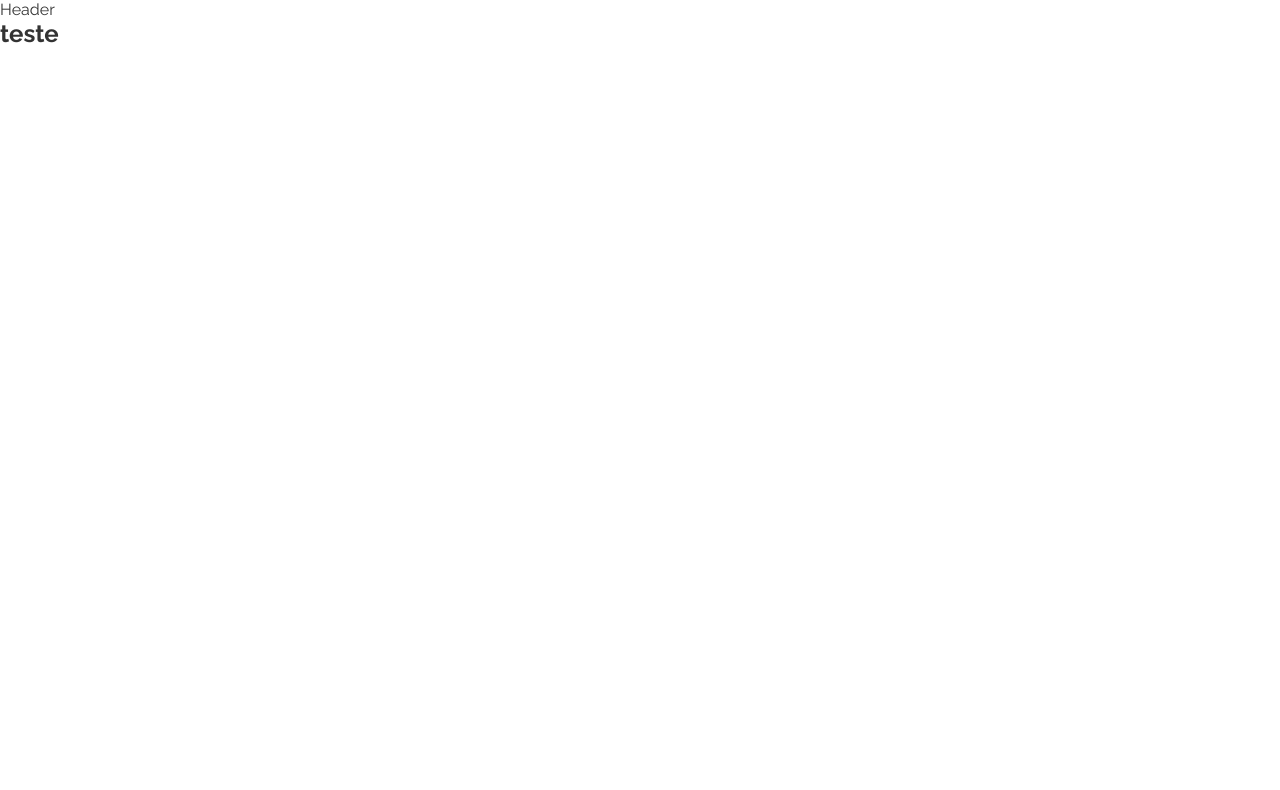
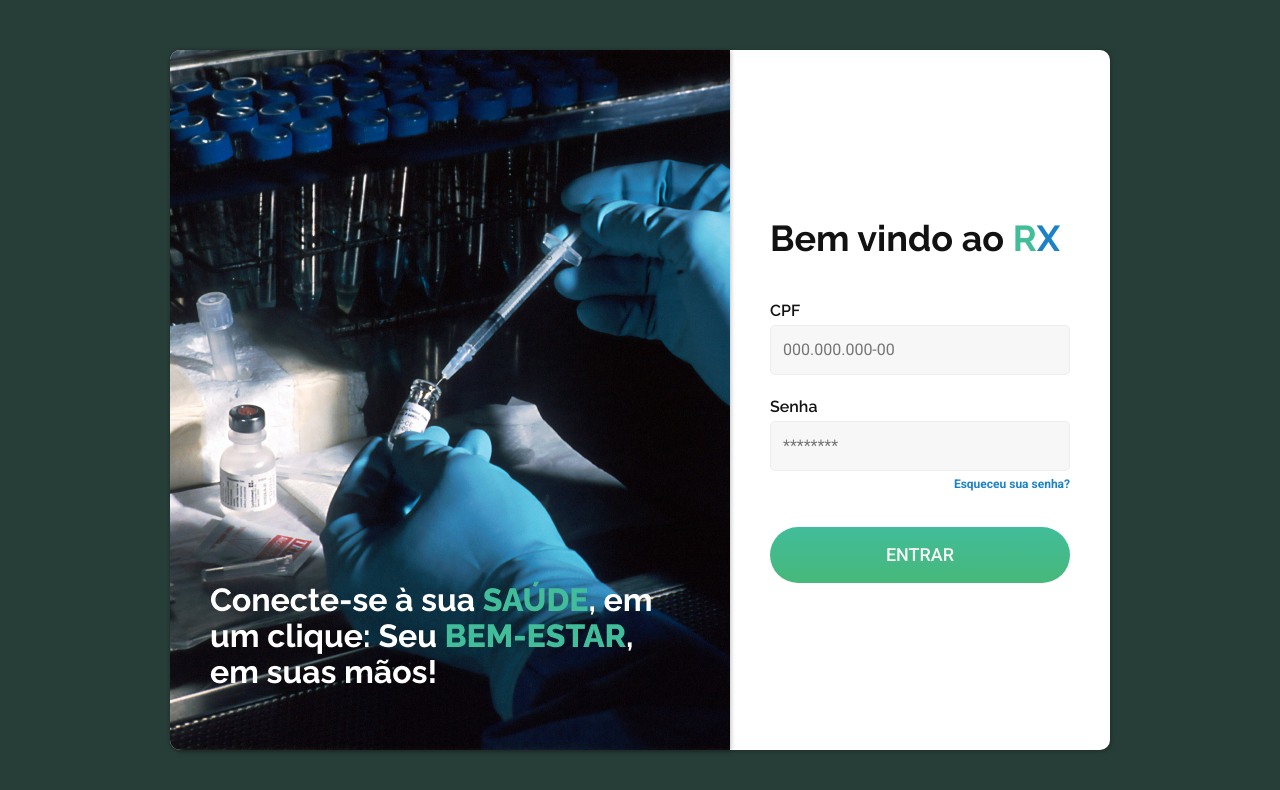
Before and after one commit to LuisFMQC/konsist-laudos, a React (Create React App) app: page /login in a window 1280 px wide. Shown: the top 790 px of the page. Built offline with nearby package versions, Linux system fonts and the light colour scheme; the HTML template or start-up script is replaced by a standard one.

Commit message:
pagina de login pronta

```diff
--- a/src/App.tsx
+++ b/src/App.tsx
@@ -4,6 +4,7 @@ import "./App.css";
 import { BrowserRouter, Route, Routes } from "react-router-dom";
 import Principal from "./Components/Inicial/Principal";
 import Login from "./Components/Login/Login";
+import Header from "./Components/Header";
 
 function App() {
   return (
--- a/src/Components/Form/Input.module.css
+++ b/src/Components/Form/Input.module.css
@@ -0,0 +1,49 @@
+.wrapper {
+  margin-bottom: 20px;
+}
+
+.input {
+  background: #f7f7f7;
+  border: 1px solid #ededed;
+  border-radius: 5px;
+  padding: 12px 0px 12px 12px;
+  box-sizing: border-box;
+  font-family: var(--type-second);
+  font-style: normal;
+  font-weight: 400;
+  font-size: 16px;
+  line-height: 24px;
+  color: #707070;
+  transition: 0.2s;
+  width: 100%;
+}
+
+.input:focus,
+.input:hover {
+  outline: none;
+  border-color: #41bd9a;
+  background: white;
+  box-shadow: 0 0 0 3px rgba(65, 189, 154, 0.3);
+}
+
+.label {
+  display: block;
+  font-family: var(--type-first);
+  font-weight: 600;
+  font-size: 16px;
+  line-height: 24px;
+  color: #121212;
+  padding-bottom: 2px;
+}
+
+.error {
+  color: #f31;
+  font-family: var(--type-second);
+  font-size: 12px;
+  line-height: 12px;
+  margin-top: 4px;
+}
+
+.col2 {
+  grid-column: span 2;
+}
--- a/src/Components/Form/Input.tsx
+++ b/src/Components/Form/Input.tsx
@@ -1,8 +1,34 @@
-import React from "react";
-import styles from "./Input.module.css";
+import React from 'react'
+import styles from './Input.module.css'
 
-const Input = () => {
-  return <div>Input</div>;
-};
+type InputType = {
+  label: string,
+  type: string,
+  name: string,
+  value: string | undefined,
+  onChange: React.ChangeEventHandler<HTMLInputElement>,
+  error: string | null,
+  onBlur: React.FocusEventHandler<HTMLInputElement> | undefined,
+  placeholder: string | undefined
+}
 
-export default Input;
+const Input = ({ label, type, name, value, onChange, error, onBlur, placeholder}: InputType) => {
+  return (
+    <div className={styles.wrapper}>
+        <label className={styles.label} htmlFor={name}>{label}</label>
+        <input
+            placeholder={placeholder}
+            id={name}
+            name={name}
+            className={styles.input}
+            type={type} value={value}
+            onChange={onChange}
+            onBlur={onBlur}
+        />
+        {error && <p className={styles.error}>{error}</p>}
+    </div>
+
+  )
+}
+
+export default Input
--- /dev/null
+++ b/src/Components/Hooks/useForm.tsx
@@ -0,0 +1,74 @@
+import React from "react";
+
+interface TypeItem {
+  regex: RegExp;
+  message: string;
+}
+
+const types: Record<string, TypeItem> = {
+  email: {
+    regex:
+      /^(([^<>()[\]\\.,;:\s@"]+(\.[^<>()[\]\\.,;:\s@"]+)*)|(".+"))@((\[[0-9]{1,3}\.[0-9]{1,3}\.[0-9]{1,3}\.[0-9]{1,3}\])|(([a-zA-Z\-0-9]+\.)+[a-zA-Z]{2,}))$/,
+    message: "Preencha um e-mail válido",
+  },
+  number: {
+    regex: /^\d+$/,
+    message: "Utilize apenas números",
+  },
+  telefone: {
+    regex: /\([1-9]\d\)\s9?\d{4}-\d{4}$/,
+    message: "Digite um telefone válido",
+  },
+  cpf: {
+    regex: /^\d{3}\.\d{3}\.\d{3}\-\d{2}$/,
+    message: "CPF inválido"
+  }
+};
+
+type Types = keyof typeof types;
+
+const useForm = (type: Types) => {
+  const [value, setValue] = React.useState("");
+  const [error, setError]  = React.useState<string | null>(null);
+
+  function validate(value: string) {
+    if (!type) return true;
+    if (value.length === 0) {
+      setError("Preencha um valor.");
+      return false;
+    } else if (types[type] && !types[type].regex.test(value)) {
+      setError(types[type].message);
+    } else {
+      setError(null);
+      return true;
+    }
+  }
+
+
+  function onChange({ target }: React.ChangeEvent<HTMLInputElement>) {
+    if (type !== "telefone") {
+      if (error) validate(target.value);
+      setValue(target.value);
+    } else if (type === "telefone") {
+      const formatarTelefone = (valor: string) => {
+        valor = valor.replace(/\D/g, "");
+        valor = valor.replace(/^([1-9]\d)/, "($1) ");
+        valor = valor.replace(/(\s9?\d{4})(\d{4})$/, "$1-$2");
+
+        return valor;
+      }
+      setValue(formatarTelefone(target.value));
+    }
+  }
+
+  return {
+    value,
+    setValue,
+    onChange,
+    error,
+    validate: () => validate(value),
+    onBlur: () => validate(value),
+  };
+};
+
+export default useForm;
--- a/src/Components/Inicial/Principal.tsx
+++ b/src/Components/Inicial/Principal.tsx
@@ -1,8 +1,14 @@
 import React from "react";
 import styles from "./Principal.module.css";
+import Header from "../Header";
 
 const Principal = () => {
-  return <div>Principal</div>;
+
+  return <>
+  <Header />
+  <div>Principal</div>;
+  </>
+
 };
 
 export default Principal;
--- a/src/Components/Login/Login.tsx
+++ b/src/Components/Login/Login.tsx
@@ -12,7 +12,6 @@ const Login = () => {
   return (
     <section className={styles.login}>
       <div className={styles.forms}>
-        <Header />
         <Routes>
           <Route path="/" element={<LoginForm />} />
           <Route path="perdeu" element={<LoginPasswordLost />} />
--- a/src/Components/Login/LoginForm.module.css
+++ b/src/Components/Login/LoginForm.module.css
@@ -0,0 +1,227 @@
+body{
+  background: #273D37;
+}
+
+.login {
+  display: flex;
+  justify-content: left;
+  flex-direction: row-reverse;
+  background: #fff;
+  filter: drop-shadow(1px 1px 2px rgba(0, 0, 0, 0.25));
+  width: max-content;
+  max-height: 700px;
+  position: absolute;
+  top: 50%;
+  left: 50%;
+  transform: translate(-50%, -50%);
+  border-radius: 10px;
+  align-items: center;
+}
+
+.modal {
+  max-width: fit-content;
+  position: absolute;
+  top: 50%;
+  left: 50%;
+  transform: translate(-50%, -50%);
+  filter: drop-shadow(1px 1px 2px rgba(0, 0, 0, 0.5));
+}
+
+
+.containerClinicas {
+  max-width: 400px;
+  background-color: #EDEDED;
+  padding: 40px;
+  border-radius: 10px;
+}
+
+.containerClinicas h1 {
+  font-family: var(--type-first);
+  font-style: normal;
+  font-weight: 700;
+  font-size: 32px;
+  line-height: 40px;
+  color: #121212;
+  margin-bottom: 40px;
+  margin-top: 0;
+}
+
+.button button {
+  font-family: var(--type-second);
+  font-weight: 500;
+  font-size: 14px;
+  line-height: 20px;
+  color: #f7f7f7;
+  padding: 12px 20px;
+  border-radius: 30px;
+  border: none;
+  text-transform: uppercase;
+  background: linear-gradient(180deg, #762015 0%, #87201D 100%);
+  margin-top: 20px;
+}
+
+.button button:hover {
+  cursor: pointer;
+  transform: scale(1.03);
+  background: #592A24;
+}
+
+
+
+.clinica {
+  display: flex;
+  margin-bottom: 12px;
+  align-items: center;
+  padding: 0 12px;
+  justify-content: left;
+}
+
+.clinica:hover {
+  background: #CCCCCC;
+  cursor: pointer;
+  transition: 0.3s;
+  border-radius: 5px;
+}
+
+.clinica img {
+  margin-right: 12px;
+}
+
+.clinica p {
+  font-family: var(--type-first);
+  font-weight: 600;
+  font-size: 16px;
+  line-height: 24px;
+  color: #000000;
+}
+
+.button {
+  display: flex;
+  justify-content: right;
+}
+
+.containerLogin {
+  padding: 0 40px;
+  min-width: 380px
+}
+
+.containerLogin h1 {
+  font-family: var(--type-first);
+  font-style: normal;
+  font-weight: 700;
+  font-size: 36px;
+  line-height: 42px;
+  color: #121212;
+  margin-bottom: 40px;
+  margin-top: 0;
+}
+
+.containerLogin h1 span {
+  font-family: var(--type-first);
+  font-style: normal;
+  font-weight: 700;
+  font-size: 36px;
+  line-height: 42px;
+}
+
+.link {
+  display: inline-block;
+  font-family: var(--type-second);
+  font-style: normal;
+  font-weight: 700;
+  font-size: 12px;
+  line-height: 18px;
+  color: #1D82C5;
+  text-decoration: none;
+  align-self: flex-end;
+  margin-bottom: 34px;
+}
+
+.form button {
+  font-family: var(--type-second);
+  width: 100%;
+  font-weight: 500;
+  font-size: 18px;
+  line-height: 24px;
+  color: #f7f7f7;
+  padding: 16px 32px;
+  border-radius: 30px;
+  border: none;
+  text-transform: uppercase;
+  background: linear-gradient(#41bd9a, #47b87a);
+  /* margin-bottom: 80px; */
+}
+
+.form :nth-child(2){
+  margin-bottom: 4px;
+}
+
+.form button:hover {
+  cursor: pointer;
+  transform: scale(1.03);
+  transition: 0.3s;
+}
+
+.link:hover {
+  cursor: pointer;
+  color: #273D37;
+  transform: scale(1.02);
+  transition: 0.2s;
+}
+
+.esqueceu {
+  display: flex;
+  justify-content: right;
+}
+
+.links {
+  display: flex;
+  justify-content: space-around;
+}
+
+.links a {
+  text-decoration: none;
+  font-family: var(--type-second);
+  font-style: normal;
+  font-weight: 500;
+  font-size: 16px;
+  line-height: 24px;
+  color: #707070;
+}
+
+.links a:hover {
+  cursor: pointer;
+  transform: scale(1.02);
+  transition: 0.2s;
+  color: #121212;
+}
+
+.containerImg {
+  display: flex;
+  flex-direction: column;
+}
+
+.login img {
+  border-radius:  10px 0 0 10px ;
+  filter: drop-shadow(1px 1px 2px rgba(0, 0, 0, 0.25));
+}
+
+.x {
+  color: #1D82C5;
+}
+
+.r {
+  color: #41BD9A;
+}
+
+
+
+@media screen and (max-width: 950px) {
+  .login img {
+    display: none;
+  }
+
+  .login {
+    padding: 40px 0;
+  }
+}
--- a/src/Components/Login/LoginForm.tsx
+++ b/src/Components/Login/LoginForm.tsx
@@ -1,12 +1,51 @@
-import React from "react";
-import styles from "./LoginForm.module.css";
+import React from 'react';
+import useForm from '../Hooks/useForm';
+import Input from '../Form/Input';
+import styles from './LoginForm.module.css';
+import login from '../../Assets/img-login.jpg';
+import { Link, Navigate, useNavigate } from 'react-router-dom';
 
 const LoginForm = () => {
+  const cpf = useForm('cpf');
+  const senha = useForm("");
+
   return (
-    <div>
-      <h2>teste</h2>
-    </div>
-  );
+  <section className={styles.login}>
+  <div className={styles.containerLogin}>
+    <h1>
+      Bem vindo ao <span className={styles.r}>R</span><span className={styles.x}>X</span>
+    </h1>
+    <form className={styles.form}>
+      <Input
+        name="cpf"
+        type="cpf"
+        label="CPF"
+        placeholder="000.000.000-00"
+        {...cpf}
+      />
+      <Input
+        name="senha"
+        type="password"
+        label="Senha"
+        placeholder="********"
+        {...senha}
+      />
+      <div className={styles.esqueceu}>
+        <Link className={styles.link} to="/recuperar">
+          Esqueceu sua senha?
+        </Link>
+      </div>
+      <button>Entrar</button>
+    </form>
+    {/* <div className={styles.links}>
+      <a href="">Suporte</a>
+      <a href="">Contato</a>
+      <a href="">Produtos</a>
+    </div> */}
+  </div>
+  <img src={login} alt="imagem de um médico usando um notebook" />
+</section>
+)
 };
 
 export default LoginForm;
```
Also changed, not shown: src/Assets/img-login.jpg.
